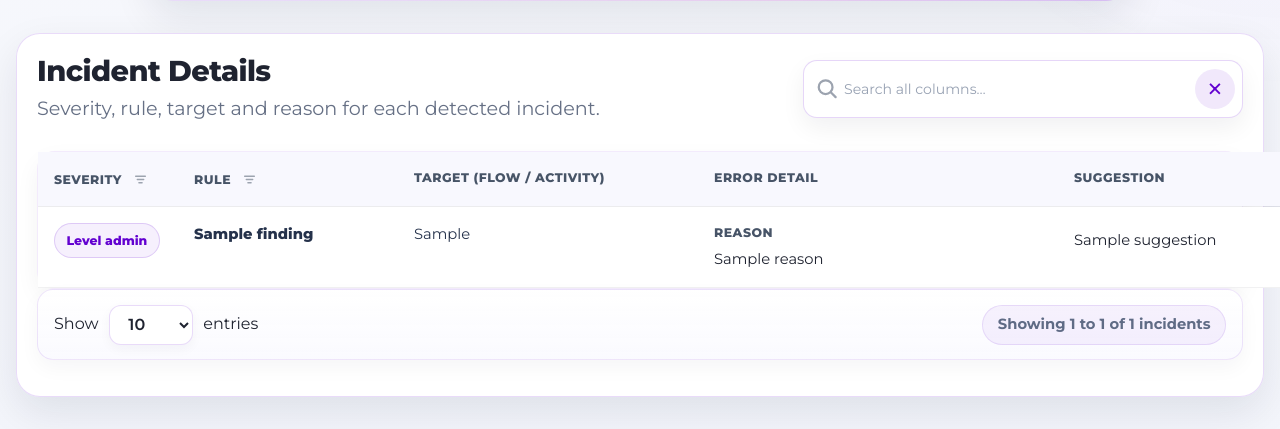
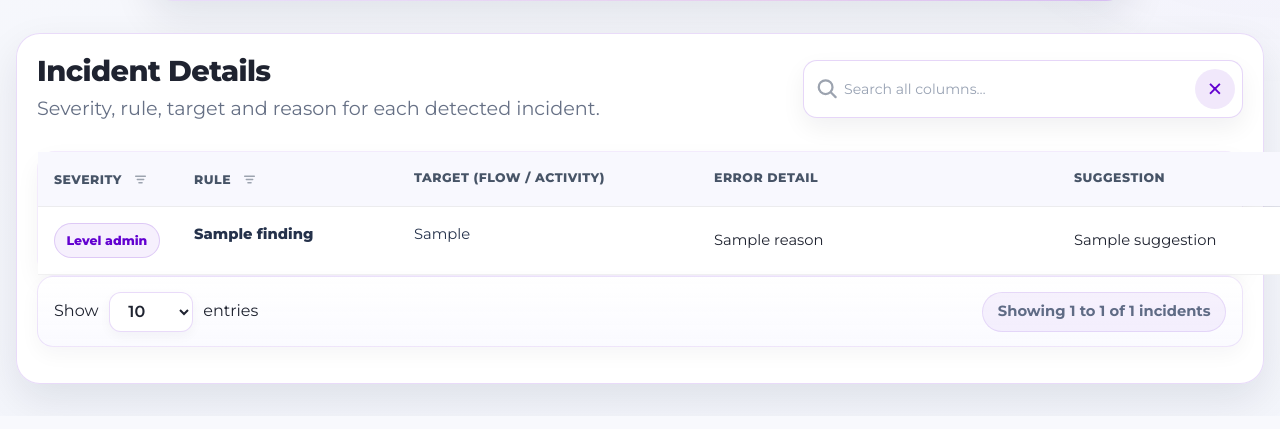
Before and after one commit to Tav-18/AutomarizacionPowerAutomateCloud, a Django app: template analyzer/templates/analyzer/result.html in a window 1280 px wide; the page is wider, and only the part inside the window is pictured. Shown: the part 1131-1560 px from the top of that part. After the commit the page ends 1539 px from the top of that part, so only its background shows below. Run offline with Django 5.2, Linux system fonts and the light colour scheme; the template is opened without the code that fills it: most values are stand-ins (such as "Sample title", 1, 10 or a date in 2020).

Commit message:
quitar reason

```diff
--- a/analyzer/templates/analyzer/result.html
+++ b/analyzer/templates/analyzer/result.html
@@ -403,7 +403,6 @@
       <td class="cell-wrap">{{ f.target_pretty }}</td>
 
       <td>
-        <div class="finding-label">Reason</div>
         <div class="finding-reason">{{ f.reason }}</div>
       </td>
 
```
